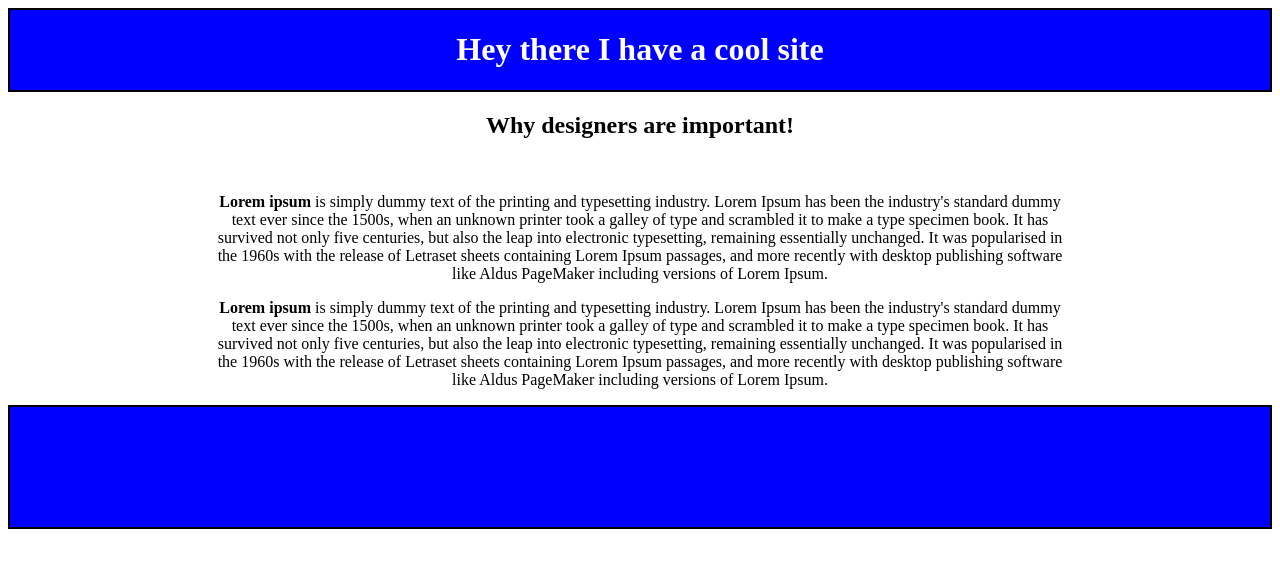
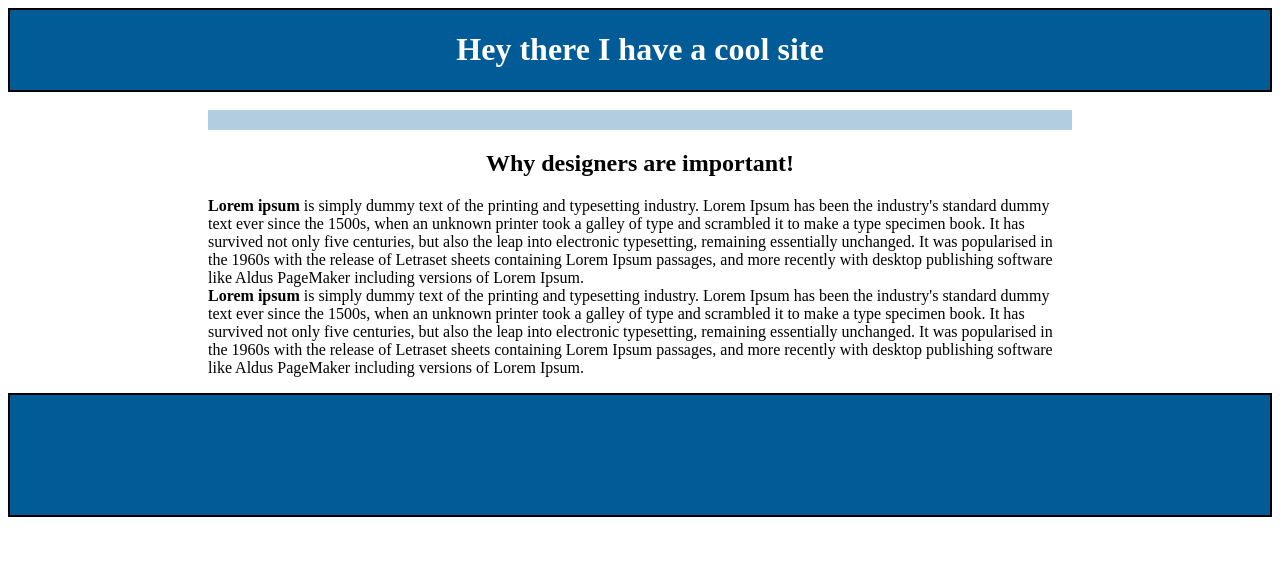
Before and after one commit to KatrinaFuller/cool-site, a plain HTML site: page index.html in a window 1280 px wide. Drawn offline with Linux system fonts and the light colour scheme.

Commit message:
added blue strip

```diff
--- a/index.html
+++ b/index.html
@@ -13,19 +13,22 @@
   <header class="text-center border">
     <h1>Hey there I have a cool site</h1>
   </header>
-
+  <br>
+  <div class="blue-strip"></div>
   <main class="text-center main">
     <h2>Why designers are important!</h2>
-    <br>
-    <p><b>Lorem ipsum</b> is simply dummy text of the printing and typesetting industry. Lorem Ipsum has been the
+
+    <p class="p"><b>Lorem ipsum</b> is simply dummy text of the printing and typesetting industry. Lorem Ipsum has been
+      the
       industry's standard dummy text ever since the 1500s, when an unknown printer took a galley of type and scrambled
       it to make a type specimen book. It
       has survived not only five centuries, but also the leap into electronic typesetting, remaining essentially
       unchanged. It
       was popularised in the 1960s with the release of Letraset sheets containing Lorem Ipsum passages, and more
       recently with
-      desktop publishing software like Aldus PageMaker including versions of Lorem Ipsum.</p>
-    <p><b>Lorem ipsum</b> is simply dummy text of the printing and typesetting industry. Lorem Ipsum has been the
+      desktop publishing software like Aldus PageMaker including versions of Lorem Ipsum.
+      <br>
+      <b>Lorem ipsum</b> is simply dummy text of the printing and typesetting industry. Lorem Ipsum has been the
       industry's standard dummy text ever since the 1500s, when an unknown printer took a galley of type and scrambled
       it to make a type specimen book. It
       has survived not only five centuries, but also the leap into electronic typesetting, remaining essentially
--- a/style.css
+++ b/style.css
@@ -6,15 +6,25 @@
   border-style: solid;
   border-width: 2px;
   border-color: black;
-  background-color: blue;
+  background-color: #005b96;
   color: white;
 }
 
+.blue-strip{
+  background-color: #b3cde0;
+  margin-left: 200px;
+  margin-right: 200px;
+  height: 20px;
+}
+
+.p{
+  text-align: left;
+}
 .footer{
   border-style: solid;
   border-width: 2px;
   border-color: black;
-  background-color: blue;
+  background-color: #005b96;
   padding: 60px;
 }
 
```
